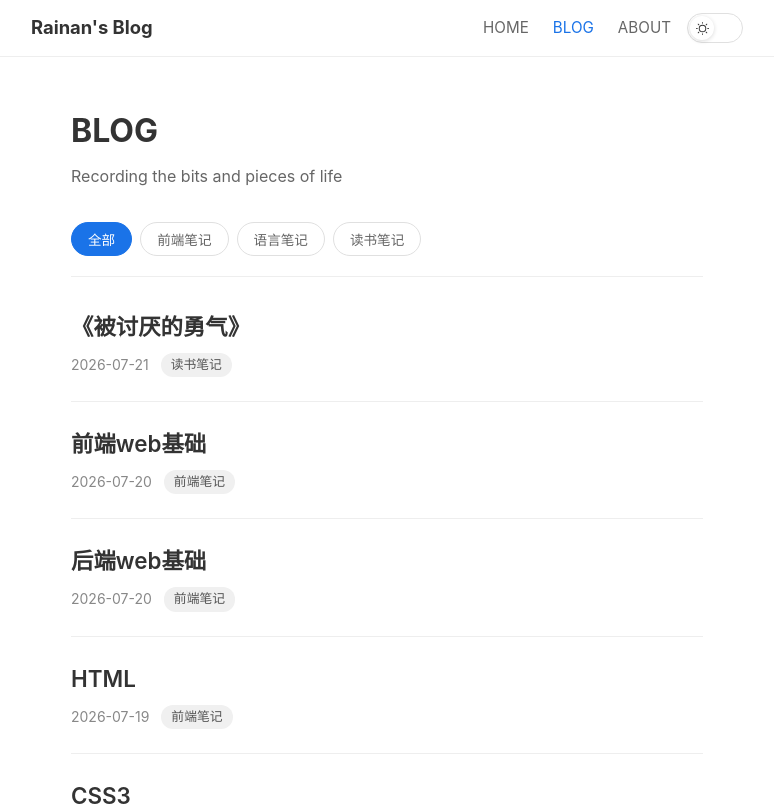
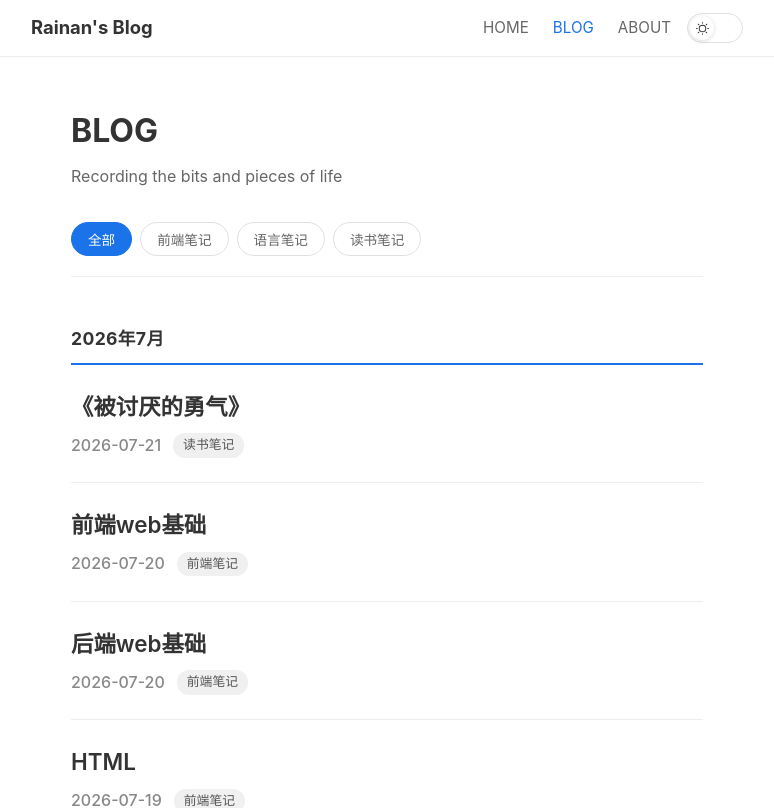
Before and after one commit to Rainan249/VisaBlog, a Vue app: page /blog in a window 1280 px wide. Shown: the top 808 px of the page, without its empty margins (253-1027 px from the left). Built offline with nearby package versions, Linux system fonts and the light colour scheme.

Commit message:
博客-优化

```diff
--- a/src/lib/posts.ts
+++ b/src/lib/posts.ts
@@ -31,9 +31,6 @@ function getAllPostsRaw(): Post[] {
     // Obsidian 文件名可能有编号前缀如 "001-030.xxx"，保留原样
     const raw = modules[filepath] as string;
     const { data, content } = matter(raw);
-    if (!data.date) {
-      console.log("[posts] slug:", slug, "| createTimes[slug]:", createTimes[slug]);
-    }
 
     posts.push({
       slug,
--- a/src/views/Blog.vue
+++ b/src/views/Blog.vue
@@ -17,6 +17,22 @@ const filteredPosts = computed(() => {
   if (!activeTag.value) return allPosts;
   return allPosts.filter((p) => p.tags.includes(activeTag.value));
 });
+
+const groupedPosts = computed(() => {
+  const map = new Map<string, PostMeta[]>();
+  for (const post of filteredPosts.value) {
+    const d = post.date;
+    const key = d.slice(0, 7); // "YYYY-MM"
+    if (!map.has(key)) map.set(key, []);
+    map.get(key)!.push(post);
+  }
+  return Array.from(map.entries());
+});
+
+function formatMonth(key: string) {
+  const [y, m] = key.split("-");
+  return `${y}年${Number(m)}月`;
+}
 
 function selectTag(tag: string) {
   activeTag.value = activeTag.value === tag ? "" : tag;
@@ -48,7 +64,9 @@ function selectTag(tag: string) {
     </div>
 
     <div class="post-list">
-      <article v-for="post in filteredPosts" :key="post.slug" class="post-card">
+      <template v-for="([month, posts], gi) in groupedPosts" :key="month">
+        <h3 class="month-header">{{ formatMonth(month) }}</h3>
+        <article v-for="post in posts" :key="post.slug" class="post-card">
           <a :href="`/blog/${post.slug}`" target="_blank" class="post-link">
             <h2>{{ post.title }}</h2>
             <div class="post-meta">
@@ -57,6 +75,7 @@ function selectTag(tag: string) {
             </div>
           </a>
         </article>
+      </template>
 
       <p v-if="filteredPosts.length === 0" class="empty">没有找到相关文章</p>
     </div>
@@ -118,6 +137,18 @@ function selectTag(tag: string) {
   color: #fff;
 }
 
+/* ===== 月份分组 ===== */
+
+.month-header {
+  font-size: 1.1rem;
+  font-weight: 700;
+  color: #333;
+  margin: 16px 0 0;
+  padding-bottom: 10px;
+  border-bottom: 2px solid #1a73e8;
+  letter-spacing: 0.02em;
+}
+
 /* ===== 文章列表 ===== */
 
 .post-list {
@@ -152,8 +183,12 @@ function selectTag(tag: string) {
   display: flex;
   align-items: center;
   gap: 12px;
-  font-size: 0.875rem;
+  font-size: 1rem;
   color: #888;
+}
+
+.post-meta time {
+  font-weight: 500;
 }
 
 .tag {
--- a/vite.config.ts
+++ b/vite.config.ts
@@ -31,7 +31,6 @@ export default defineConfig({
             }
           }
           walk(postsDir);
-          console.log("[md-create-times] keys:", Object.keys(map));
           return `export default ${JSON.stringify(map)}`;
         }
       },
```
Lines whose indentation alone changed are shown as unchanged.
